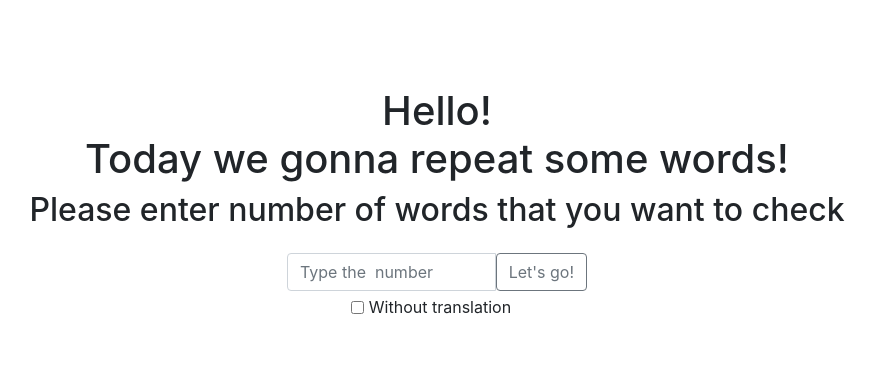
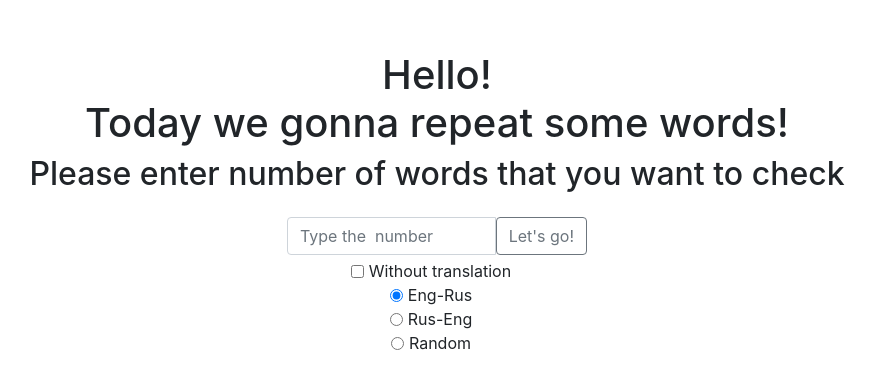
Before and after one commit to VladaDolgova/Word-s-randomizer, a React (Create React App) app: page / in a window 1280 px wide. Shown: the part 197-586 px from the top of the page, without its empty margins (203-1079 px from the left). Built offline with nearby package versions, Linux system fonts and the light colour scheme.

Commit message:
RadioButton component

```diff
--- /dev/null
+++ b/src/components/RadioButton.js
@@ -0,0 +1,13 @@
+const RadioButton = ({ type, id, name, handler, value, htmlFor, label, checked }) => {
+
+    return (
+        <div className="form-check form-check-inline">
+            <input className="form-check-input" type={type} name={name} value={value} id={id} onChange={handler} defaultChecked={checked} />
+            <label className="form-check-label" htmlFor={htmlFor}>
+                {label}
+            </label>
+        </div>
+    );
+}
+
+export default RadioButton;
--- a/src/components/Words.js
+++ b/src/components/Words.js
@@ -1,11 +1,15 @@
 import React, { useState } from 'react';
 import { useNavigate } from 'react-router-dom';
+import RadioButton from './RadioButton';
 
 const Words = () => {
 
     const navigate = useNavigate();
     const [number, setNumber] = useState(1);
+    const [mode, setMode] = useState(1);
     const [translation, setTraslation] = useState(false);
+
+    const modeLabel = [{ mode: 1, label: "Eng-Rus" }, { mode: 2, label: "Rus-Eng" }, { mode: 3, label: "Random" }];
 
     return (
         <div className="d-flex flex-column flex-wrap justify-content-center position-absolute w-100 h-100 align-items-center align-content-center">
@@ -19,13 +23,25 @@ const Words = () => {
                 <h2 style={{ textAlign: 'center' }}>Please enter number of words that you want to check</h2>
             </div>
             <div className="input-group mt-3 mb-1" style={{ width: '300px' }}>
-                <input type="text" className="form-control" placeholder="Type the  number" aria-label="Type the  number" aria-describedby="button-addon2" onChange={(e) => setNumber(e.target.value)} />
-                <button className="btn btn-outline-secondary" type="button" id="button-addon2" onClick={() => navigate("/table", { state: { count: number, translation } })}>Let's go!</button>
+                <input type="number" className="form-control" placeholder="Type the  number" aria-label="Type the  number" aria-describedby="button-addon2" onChange={(e) => setNumber(e.target.value)}/>
+                <button className="btn btn-outline-secondary" type="button" id="button-addon2" onClick={() => navigate("/table", { state: { number, translation, mode } })}>Let's go!</button>
             </div>
             <div className="form-check form-check-inline">
                 <input className="form-check-input" type="checkbox" id="inlineCheckbox1" value="option1" onChange={() => setTraslation(!translation)} />
                 <label className="form-check-label" htmlFor="inlineCheckbox1">Without translation</label>
             </div>
+            {modeLabel.map(({ mode, label }) => (
+                <RadioButton
+                    key={mode}
+                    type="radio"
+                    name="flexRadioDefault"
+                    id={"flexRadioDefault" + mode}
+                    handler={() => setMode(mode)}
+                    htmlFor={"flexRadioDefault" + mode}
+                    label={label}
+                    checked={mode === 1 ? true : false}
+                />
+            ))}
         </div>
     );
 }
```
